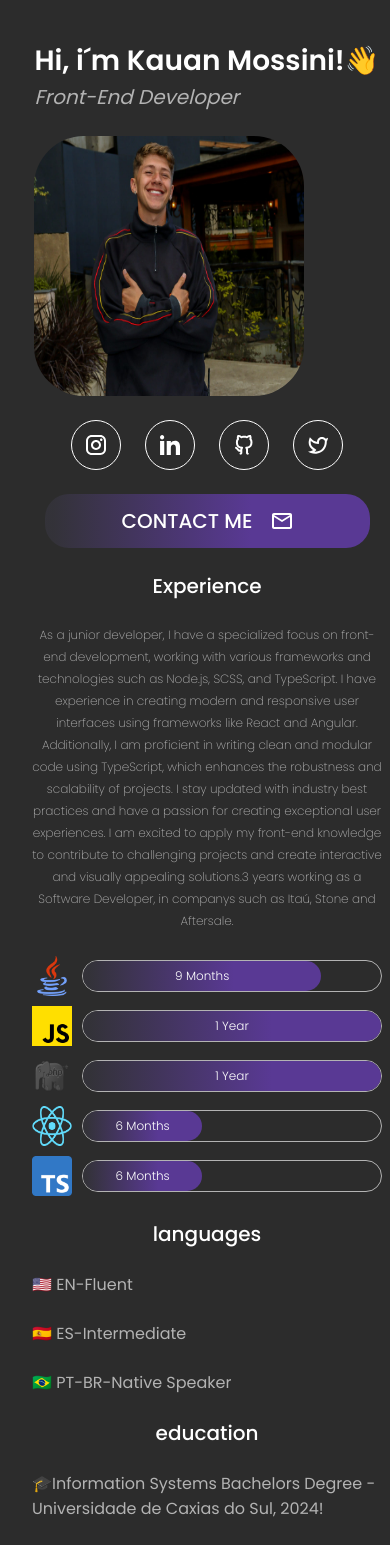
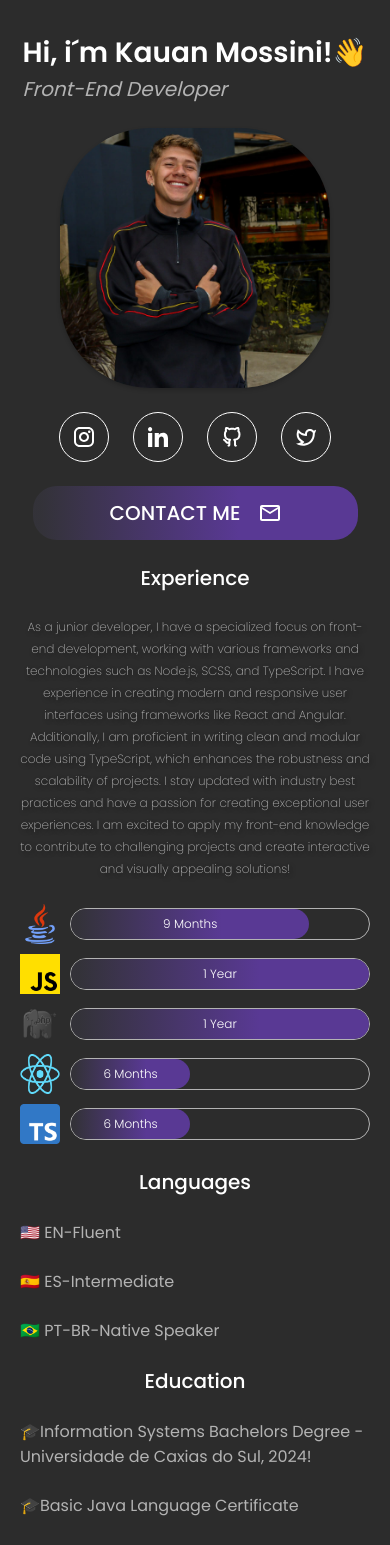
Before and after one commit to Mossinii/my-portifolio, a Next.js app: page / in a window 390 px wide. Shown: the top 1545 px of the page. Built offline with nearby package versions, Linux system fonts and the light colour scheme.

Commit message:
update responsive and desing

```diff
--- a/src/app/components/experience/experience.scss
+++ b/src/app/components/experience/experience.scss
@@ -1,5 +1,4 @@
-.experience
-{
+.experience {
     display: flex;
     flex-direction: column;
     align-items: center;
@@ -13,6 +12,7 @@ p {
       line-height: 22px;
       color: var(--text-secondary);
       text-align: center;
+      text-shadow: 2px 2px 4px rgba(0, 0, 0, 0.5);
     }
 
     .experience-time {
@@ -20,7 +20,7 @@ display: flex;
       align-items: center;
       justify-content: center;
       flex-direction: column;
-gap: 10px ;
+      gap: 10px;
     }
 
     .experience-language {
@@ -34,7 +34,6 @@ Image {
       }
 
       .experience-unit {
-
         width: 300px;
         height: 32px;
         border-radius: 24px;
@@ -42,21 +41,33 @@ border: 1px solid var(--text-secondary);
         display: flex;
         justify-content: flex-start;
         align-items: center;
+      }
+    }
+
+    @media (min-width: 768px) {
+      align-items: flex-start;
+
+      p {
+        font-size: 24px;
+        line-height: 36px;
+        color: var(--text-secondary);
+        text-align: start;
+      }
+    }
+  }
 
   .experience-measure {
-    display: flex;
-    justify-content: center;
-    align-items: center;
-    z-index: 999;
-
+    height: 100%;
     border-radius: 24px;
-    height: 30px;
     background: linear-gradient(90deg, hsl(249, 6%, 21%) 2.62%, #593994 63.38%);
     border: 1px solid linear-gradient(90deg, hsl(249, 6%, 21%) 2.62%, #593994 63.38%);
     color: var(--text-primary);
     font-weight: 300;
     text-align: center;
     font-size: 12px;
+    display: flex;
+    justify-content: center;
+    align-items: center;
 
     &.measure-1 {
       width: 40%;
@@ -73,22 +84,18 @@ align-items: center;
     &.measure-4 {
       width: 100%;
     }
+
+    @keyframes experience-bar-animation {
+
+        10% {
+          width: 50%;
+        }
+
       }
 
     }
 
 
+  .experience-measure {
+    animation: experience-bar-animation 1s ease-in-out;
   }
-
-@media (min-width: 768px) {
-align-items: flex-start;
-    p {
-
-        font-size: 24px;
-        line-height: 36px;
-        color: var(--text-secondary);
-        text-align: start;
-
-    }
-   }
-}
--- a/src/app/components/experience/experience.tsx
+++ b/src/app/components/experience/experience.tsx
@@ -7,7 +7,7 @@ export function Experience() {
   return (
     <div className="experience">
       <SectionTitle text="Experience" />
-      <p>As a junior developer, I have a specialized focus on front-end development, working with various frameworks and technologies such as Node.js, SCSS, and TypeScript. I have experience in creating modern and responsive user interfaces using frameworks like React and Angular. Additionally, I am proficient in writing clean and modular code using TypeScript, which enhances the robustness and scalability of projects. I stay updated with industry best practices and have a passion for creating exceptional user experiences. I am excited to apply my front-end knowledge to contribute to challenging projects and create interactive and visually appealing solutions.3 years working as a Software Developer, in companys such as Itaú, Stone and Aftersale.</p>
+      <p>As a junior developer, I have a specialized focus on front-end development, working with various frameworks and technologies such as Node.js, SCSS, and TypeScript. I have experience in creating modern and responsive user interfaces using frameworks like React and Angular. Additionally, I am proficient in writing clean and modular code using TypeScript, which enhances the robustness and scalability of projects. I stay updated with industry best practices and have a passion for creating exceptional user experiences. I am excited to apply my front-end knowledge to contribute to challenging projects and create interactive and visually appealing solutions! </p>
 
       <div className="experience-time">
 
--- a/src/app/components/header/header.scss
+++ b/src/app/components/header/header.scss
@@ -3,12 +3,14 @@
 
     display: flex;
     flex-direction: column;
+    align-items: center;
     grid-area: header;
     gap: 24px;
 
     img {
-        border-radius: 50px;
-    }
+        border-radius: 90px;
+        object-fit: cover; /* Garante que a imagem mantenha a proporção e preencha o espaço disponível */
+        box-shadow: 0 2px 4px rgba(0, 0, 0, 0.2); /* Adiciona uma sombra suave à imagem */}
 
     h1{
 
@@ -16,6 +18,20 @@
         font-size: 28px;
         line-height: 42px;
         color: var(--text-primary);
+
+            overflow: hidden; /* Esconde as letras iniciais do texto */
+            white-space: nowrap; /* Evita quebra de linha no texto */
+            animation: typewriter 1s steps(30) 1s forwards;
+          }
+
+          @keyframes typewriter {
+            from {
+              width: 0; /* Inicia com largura zero */
+            }
+            to {
+              width: 100%; /* Termina com a largura total */
+
+          }
     }
 
     h2 {
--- a/src/app/components/information/information.scss
+++ b/src/app/components/information/information.scss
@@ -20,7 +20,6 @@ flex-direction: column;
     gap: 24px;
     align-items: flex-start;
     width: 100%;
-
   }
 
 .educational-info {
@@ -30,6 +29,5 @@ width: 100%;
     gap: 24px;
     align-items: flex-start;
     width: 100%;
-
 }
 }
--- a/src/app/components/information/information.tsx
+++ b/src/app/components/information/information.tsx
@@ -5,14 +5,14 @@ export function Info () {
 
 return (
     <div className="infos">
-    <SectionTitle text="languages"/>
+    <SectionTitle text="Languages"/>
     <div className="languages-info">
       <span> 🇺🇸 EN-Fluent</span>
       <span> 🇪🇸 ES-Intermediate</span>
       <span> 🇧🇷 PT-BR-Native Speaker</span>
     </div>
 
-    <SectionTitle text="education"/>
+    <SectionTitle text="Education"/>
     <div className="educational-info">
       <span>🎓Information Systems Bachelors Degree - Universidade de Caxias do Sul, 2024!</span>
       <span>🎓Basic Java Language Certificate</span>
--- a/src/app/components/sectionTitle/section-title.scss
+++ b/src/app/components/sectionTitle/section-title.scss
@@ -5,13 +5,4 @@
     line-height: 28px;
     text-align: center;
     color: var(--text-primary);
-
-
-    @media (min-width: 768px) {
-        font-weight: 500;
-        font-size: 24px;
-        line-height: 36px;
-        text-align: start;
     }
-
-}
--- a/src/app/layout.tsx
+++ b/src/app/layout.tsx
@@ -6,7 +6,7 @@ weight: ['200', '300','400','500','600'] })
 
 export const metadata = {
   title: 'Kauan Mossini',
-  description: 'Kauana Mossini is a software engineer...',
+  description: 'Kauan Mossini is a Front-End Developer...',
 }
 
 export default function RootLayout({
--- a/src/app/styles/home.scss
+++ b/src/app/styles/home.scss
@@ -1,5 +1,6 @@
 .container {
-    padding: 40px 32px;
+  justify-content: center;
+    padding: 32px;
     display: grid;
     gap: 24px;
     justify-items: center;
```
Lines whose indentation alone changed are shown as unchanged.
